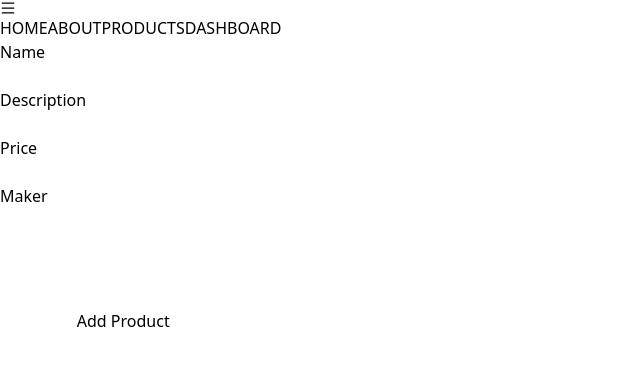
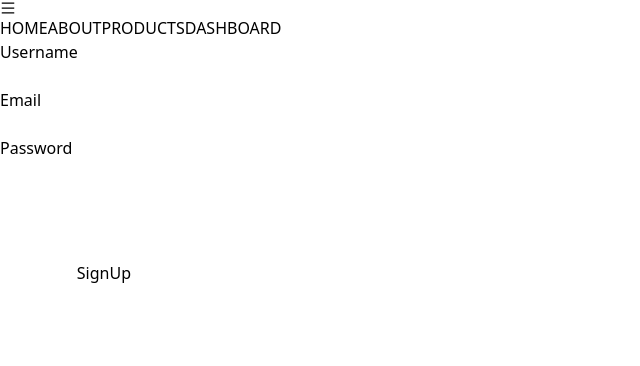
Before and after one commit to venecoderr/ArtisanConnect, a React (Vite) app in the folder client/: page /profile in a window 1280 px wide. Shown: the top 366 px of the page, without its empty margins (0-640 px from the left). Built offline with nearby package versions, Linux system fonts and the light colour scheme.

Commit message:
product form done

```diff
--- a/client/src/App.jsx
+++ b/client/src/App.jsx
@@ -21,7 +21,7 @@ export default function App(){
         <QueriesProvider>
           <Nav/>
           {/* <Outlet/> */}
-          <Form formType={'product'}/>
+          <Form formType={'signup'}/>
         </QueriesProvider>
       </ApolloProvider>
     </div>
--- a/client/src/components/ui/forms/signUpForm.jsx
+++ b/client/src/components/ui/forms/signUpForm.jsx
@@ -53,7 +53,6 @@ export default function SignUpForm() {
                     username: form.username,
                     email: form.email.address,
                     password: form.password,
-                    role: 'BUYER'
                 }
             });
 
```
